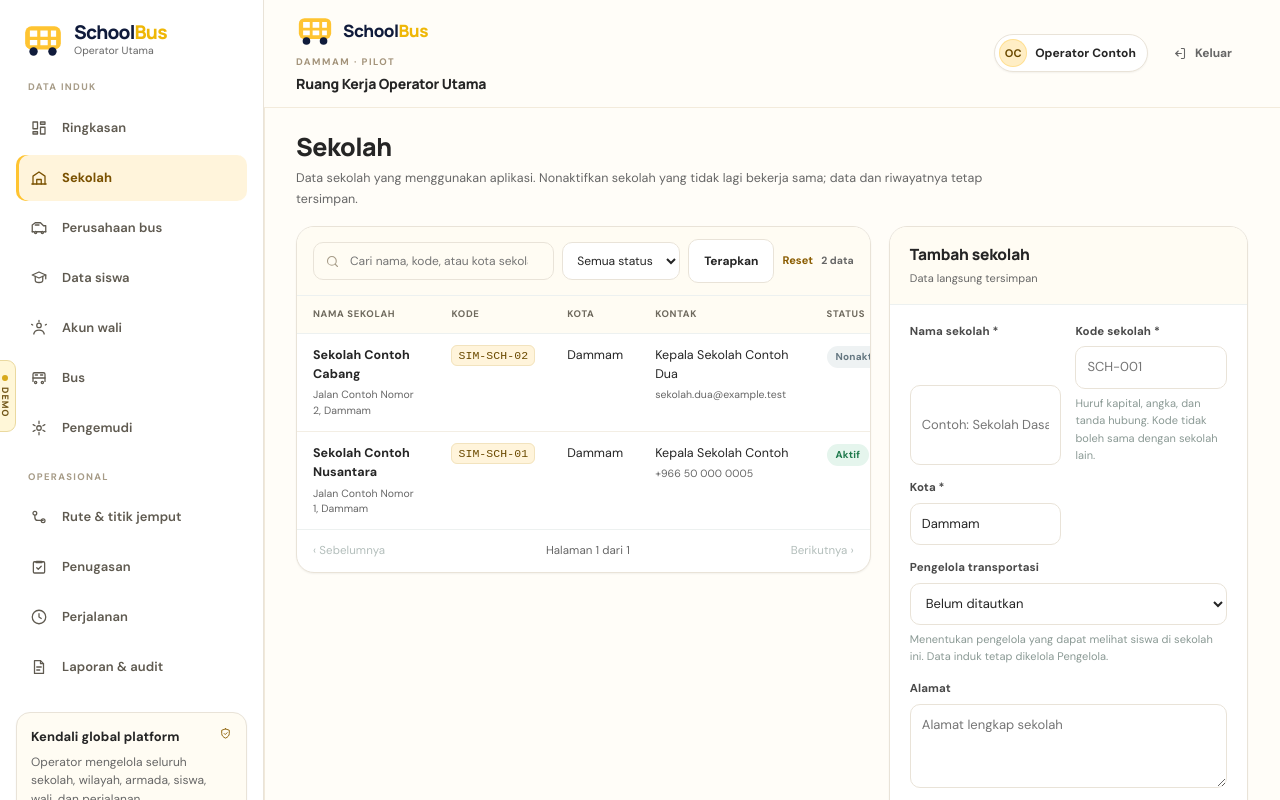
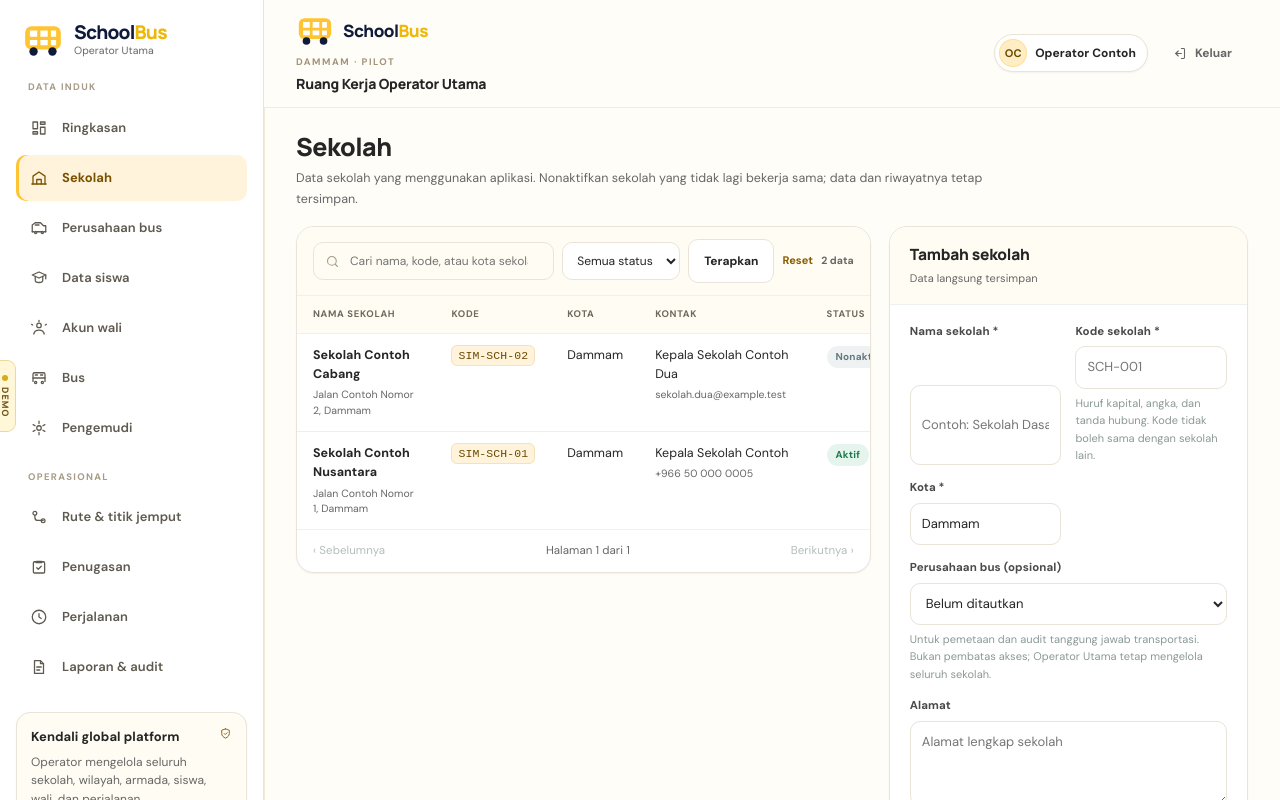
Before and after one commit to irusandi-hub/school-bus-management, a Next.js app: page /admin/sekolah in a window 1280 px wide. Shown: the top 800 px of the page. Built offline with nearby package versions, Linux system fonts and the light colour scheme.

Commit message:
chore(operator): clarify school company mapping is not access control

```diff
--- a/app/admin/sekolah/page.tsx
+++ b/app/admin/sekolah/page.tsx
@@ -96,14 +96,14 @@ export default async function SekolahPage({
     },
     {
       name: "operator_id",
-      label: "Pengelola transportasi",
+      label: "Perusahaan bus (opsional)",
       type: "select",
       defaultValue: editing?.operator_id ?? "",
       options: [
         { value: "", label: "Belum ditautkan" },
         ...operators.map((operator) => ({ value: operator.id, label: operator.name })),
       ],
-      help: "Menentukan pengelola yang dapat melihat siswa di sekolah ini. Data induk tetap dikelola Pengelola.",
+      help: "Untuk pemetaan dan audit tanggung jawab transportasi. Bukan pembatas akses; Operator Utama tetap mengelola seluruh sekolah.",
       fullWidth: true,
     },
     {
```
